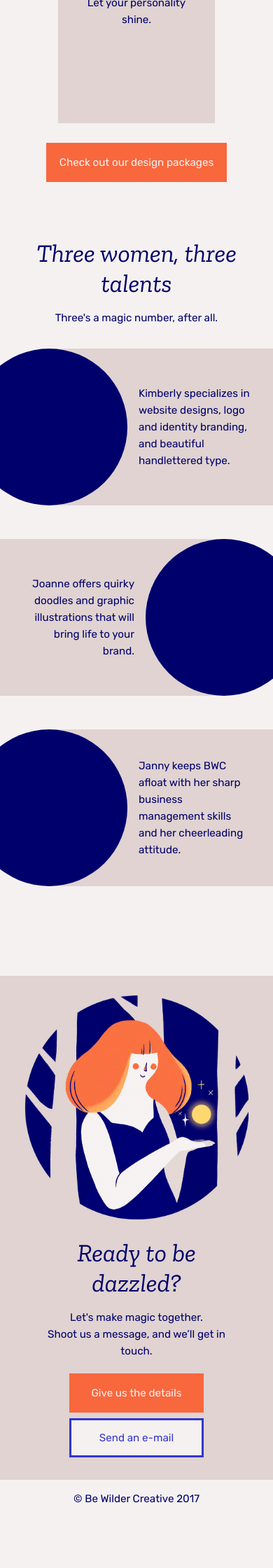
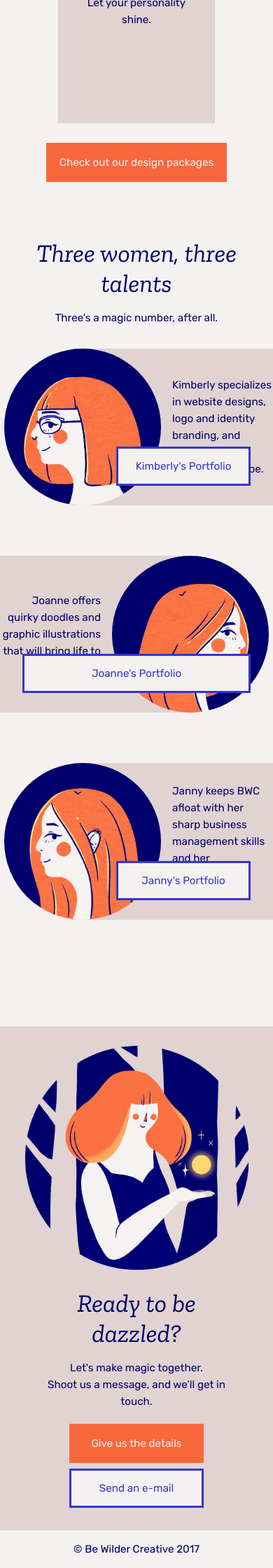
Before and after one commit to bewildercreative/bewildercreative.github.io, a Jekyll site: the page built from index.md, in a window 390 px wide. Shown: the part 2232-4472 px from the top of the page at 70% size. Built offline with Jekyll 4.4.1, drawn with Linux system fonts in a browser that asks for light colours; before the commit the page ends 4400 px from its top, so only the background shows below that.

Commit message:
added portraits and buttons (still need to fix at smaller widths)

```diff
--- a/_layouts/home.html
+++ b/_layouts/home.html
@@ -40,13 +40,15 @@ layout: default
         {% for side-module in site.team %}
           <li>
             <div class="icon-container">
-              <div class="icon" style="background-image: url({{ small-module.image }})" />
+              <div class="icon" id="{{side-module.title | escape }}-icon" style="background-image: url({{ side-module.image }})" />
             </div>
 
             <div class="module-text">
               <p>
                 {{ side-module.text | escape }}
               </p>
+
+              <button>{{ side-module.title | escape }}'s Portfolio</button>
             </div>
 
           </li>
--- a/_sass/partials/_side-module.scss
+++ b/_sass/partials/_side-module.scss
@@ -35,12 +35,27 @@ $module-text-padding-top: ($icon-size + 1);
     height: 14rem;
     background: $navy;
     border-radius: 50%;
+
+    background-size: 10.5rem;
+    background-repeat: no-repeat;
+    background-position: 50% 2.5rem;
+  }
+
+  #Janny-icon {
+    background-size: 11rem;
+    background-position: 75% 2.25rem;
+  }
+
+  button {
+    position: absolute;
+    margin-top: 7rem;
+    right: 25rem;
   }
 
   li {
     margin: 0 auto;
     padding: 0;
-    padding-bottom: 1.5rem;
+    padding-bottom: 3rem;
     width: 100%;
     //background: white;
 
@@ -77,6 +92,10 @@ $module-text-padding-top: ($icon-size + 1);
       left: 45rem;
       //margin-left: 52%;
     }
+
+    button {
+      left: 25rem;
+    }
   }
 }
 
@@ -84,6 +103,10 @@ $module-text-padding-top: ($icon-size + 1);
   #team {
     .icon {
       right: 35rem;
+    }
+
+    button {
+      right: 20rem;
     }
 
     li {
@@ -96,6 +119,10 @@ $module-text-padding-top: ($icon-size + 1);
       .icon {
         left: 35rem;
       }
+
+      button {
+        left: 20rem;
+      }
     }
   }
 }
@@ -104,6 +131,10 @@ $module-text-padding-top: ($icon-size + 1);
   #team {
     .icon {
       right: 25rem;
+    }
+
+    button {
+      right: 5rem;
     }
 
     li {
@@ -116,31 +147,52 @@ $module-text-padding-top: ($icon-size + 1);
       .icon {
         left: 25rem;
       }
+
+      button {
+        left: 5rem;
+      }
     }
   }
 }
 
-@media only screen and (max-width: 568px) {
+@media only screen and (max-width: 585px) {
   #team {
     .icon {
-      right: 18rem;
+      right: 16rem;
+    }
+
+    button {
+      right: 2rem;
     }
 
     li {
       .module-text {
         width: 25rem;
       }
+
+      p {
+        padding-left: 10rem;
+      }
     }
 
     li:nth-child(even) {
       .icon {
-        left: 18rem;
+        left: 16rem;
+      }
+
+      button {
+        left: 2rem;
+      }
+
+      p {
+        padding-left: 0rem;
+        padding-right: 10rem;
       }
     }
   }
 }
 
-@media only screen and (max-width: 412px) {
+@media only screen and (max-width: 446px) {
   #team {
     .icon {
       right: 13rem;
@@ -164,6 +216,74 @@ $module-text-padding-top: ($icon-size + 1);
       p {
         padding-left: 0;
         padding-right: 8rem;
+      }
+    }
+  }
+}
+
+/*@media only screen and (max-width: 411px) {
+  #team {
+    .icon {
+      margin-top: -10rem;
+      //right: 10rem;
+      //top: -5rem;
+    }
+
+    button {
+      margin-left: auto;
+      margin-right: auto;
+    }
+
+    li {
+      padding-top: 10rem;
+
+      .module-text {
+        width: 100%;
+      }
+
+      p {
+        width: 100%;
+        padding-left: -6rem;
+        //padding-left: 9rem;
+      }
+    }
+
+    li:nth-child(even) {
+      .icon {
+        //left: 10rem;
+      }
+
+      p {
+        //padding-right: 9rem;
+      }
+    }
+  }
+}*/
+
+@media only screen and (max-width: 411px) {
+  #team {
+    .icon {
+      right: 10rem;
+    }
+
+    li {
+      .module-text {
+        width: 18rem;
+      }
+
+      p {
+        padding-left: 9rem;
+      }
+    }
+
+    li:nth-child(even) {
+      .icon {
+        left: 10rem;
+      }
+
+      p {
+        padding-left: 0;
+        padding-right: 9rem;
       }
     }
   }
```
Also changed, not shown: _team/00-kl.md (+1 -1 lines), _team/01-ja.md (+1 -1 lines), _team/02-jt.md (+1 -1 lines).
